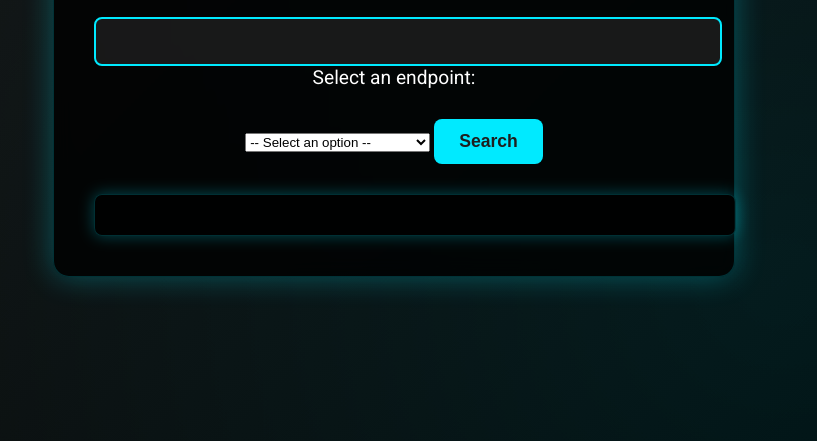
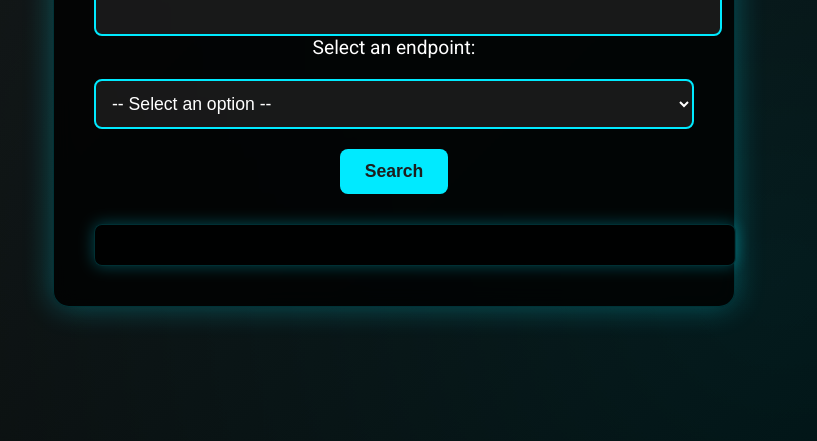
Before and after one commit to karankhosla12/partners, a website: page index.htm in a window 1280 px wide. Shown: the part 359-800 px from the top of the page, without its empty margins (246-1063 px from the left). Drawn offline with Linux system fonts and the light colour scheme.

Commit message:
Update index.htm

```diff
--- a/index.htm
+++ b/index.htm
@@ -20,6 +20,24 @@
             text-align: center;
             overflow: hidden;
         }
+        /* Dropdown Styles */
+select {
+    width: 100%;
+    padding: 12px;
+    margin-top: 10px;
+    border: 2px solid #00eaff;
+    border-radius: 8px;
+    background-color: rgba(30, 30, 30, 0.8);
+    color: #fff;
+    font-size: 1.1em;
+    outline: none;
+    transition: border-color 0.3s, box-shadow 0.3s;
+}
+
+select:focus {
+    border-color: #00d1d1;
+    box-shadow: 0 0 15px rgba(0, 234, 255, 0.5);
+}
 
         /* Glowing Background Animation */
         body::before {
```
